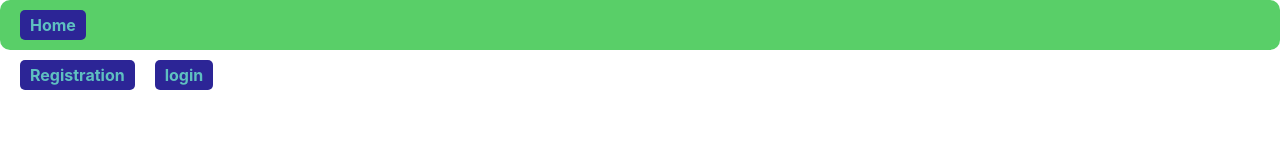
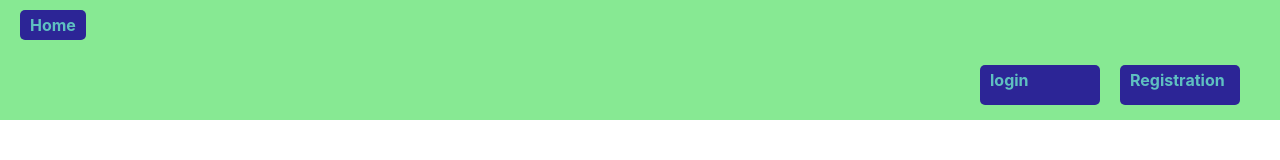
Before and after one commit to OlyaArta/goit-react-hw-08-phonebook, a React app: page / in a window 1280 px wide. Built offline with nearby package versions, Linux system fonts and the light colour scheme.

Commit message:
add new design

```diff
--- a/src/components/authNav/AuthNav.js
+++ b/src/components/authNav/AuthNav.js
@@ -7,6 +7,8 @@ export default function AuthNav() {
     <div className={s.nav}>
       <NavLink
         className={({ isActive }) => (isActive ? s.activeLink : s.link)}
+        // className={s.link}
+        // isActive={s.isActive}
         to="/register"
       >
         Registration
--- a/src/components/authNav/AuthNav.module.css
+++ b/src/components/authNav/AuthNav.module.css
@@ -1,9 +1,9 @@
 .nav {
-  display: inline-block;
-  /* flex-direction: row-reverse; */
+  display: flex;
+  flex-direction: row-reverse;
   /* border-radius: 10px; */
   padding: 15px 20px;
-  /* background-color: rgb(135, 233, 147); */
+  background-color: rgb(135, 233, 147);
 }
 
 .link {
--- a/src/components/navigation/Navigation.module.css
+++ b/src/components/navigation/Navigation.module.css
@@ -1,7 +1,6 @@
 .nav {
-  border-radius: 10px;
   padding: 15px 20px;
-  background-color: rgb(89, 207, 104);
+  background-color: rgb(135, 233, 147);
 }
 
 .link {
```
